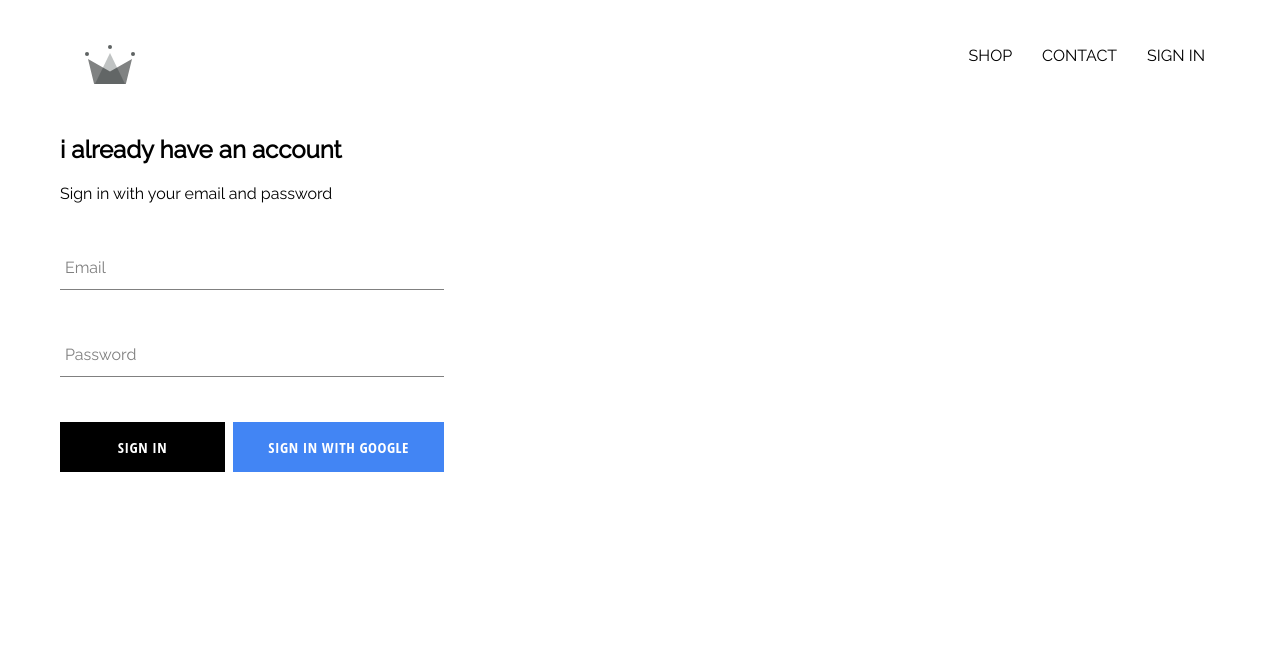
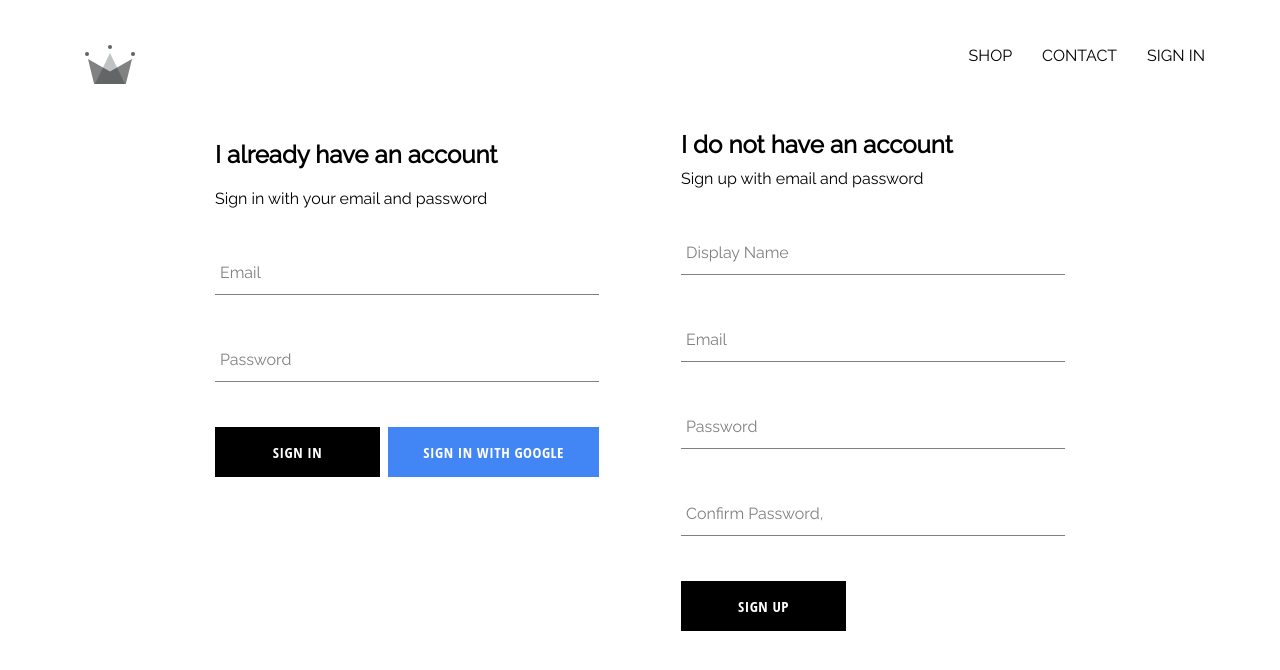
Before and after one commit to ofurum/clothing-store, a React (Create React App) app: page /sign-in-page in a window 1280 px wide. Shown: the top 670 px of the page. Built offline with nearby package versions, Linux system fonts and the light colour scheme; no server answers.

Commit message:
implemented firebase utils, included ability to store authenticated user

```diff
--- a/src/App.js
+++ b/src/App.js
@@ -7,7 +7,7 @@ import HomePage from './pages/Homepage/Homepage.component';
 import ShopPage from './pages/shopPage/shop.component';
 import Header from './component/Header/Header.component'
 import SignInSignUpPage from './pages/sign-in/sign-in.component';
-import {auth} from './firebase/firebase.utils'
+import {auth, createUserProfileDocument} from './firebase/firebase.utils'
 
 class App extends Component  {
       constructor(){
@@ -21,11 +21,31 @@ class App extends Component  {
     unsubscribeFromAuth = null;
 
     componentDidMount() {
-     this.unsubsribeFromAuth = auth.onAuthStateChanged(user => {
-        this.setState({currentUser: user})
+     this.unsubsribeFromAuth = auth.onAuthStateChanged( async (userAuth ) => {
+        // this.setState({currentUser: user})
+        if(userAuth){
+          const userRef = await createUserProfileDocument(userAuth);
 
-        console.log(user)
+
+          userRef.onSnapshot(
+            (snapShot) =>
+              this.setState(
+                {
+                  currentUser: {
+                    id: snapShot.id,
+                    ...snapShot.data(),
+                  },
+                },
+                () => {
+                  console.log(this.state);
+                }
+              ),
+            console.log(this.state)
+          );
+        }
+        this.setState({ currentUser: userAuth });
       })
+
     }
 
     componentWillUnmount() {
@@ -36,7 +56,7 @@ class App extends Component  {
     const {currentUser} = this.state
     return (
       <div>
-        <Header currentUser={currentUser}/>
+        <Header currentUser={currentUser} />
         <Switch>
           <Route exact path="/" component={HomePage} />
           <Route exact path="/shop" component={ShopPage} />
--- a/src/component/sign-in-form/sign-in.component.jsx
+++ b/src/component/sign-in-form/sign-in.component.jsx
@@ -30,11 +30,10 @@ class SignIn extends Component {
         const {email, password} = this.state
         return (
           <div className="sign-in">
-            <h2>i already have an account</h2>
+            <h2>I already have an account</h2>
             <span>Sign in with your email and password</span>
 
             <form onSubmit={this.handleSubmit}>
-              {/* //email section */}
               <FormInput
                 type="email"
                 value={email}
--- /dev/null
+++ b/src/component/sign-up-form/sign-up.component.jsx
@@ -0,0 +1,104 @@
+import React, { Component } from 'react';
+import FormInput from '../../component/form-input/form-input.component';
+import CustonButton from '../../component/custom-button/custom-button.component';
+import {auth, createUserProfileDocument} from '../../firebase/firebase.utils'
+import './sign-up.styles.scss';
+
+class SignUp extends Component {
+    constructor(props) {
+        super(props)
+
+        this.state = {
+            displayName: '',
+            email: '',
+            password: '',
+            confirmPassword: ''
+        }
+    }
+
+    handleChange = (e) => {
+        const {name, value} = e.target
+
+         this.setState({[name] : value})
+    }
+
+    handleSubmit = async (event) => {
+        event.preventDefault()
+        const { displayName, email, password, confirmPassword } = this.state;
+        if(password !== confirmPassword){
+            alert('passwords does not match')
+        }
+
+        try{
+            const {user} = await auth.createUserWithEmailAndPassword(email, password)
+
+           await createUserProfileDocument(user, {displayName})
+
+            this.setState({
+              displayName: "",
+              email: "",
+              password: "",
+              confirmPassword: "",
+            });
+
+        }catch(error){
+            let errorCode = error.code;
+            let errorMessage = error.message;
+            if (errorCode == "auth/weak-password") {
+              alert("The password is too weak.");
+            } else {
+              alert(errorMessage);
+            }
+        }
+    }
+
+
+    render() {
+        const { displayName, email, password, confirmPassword } = this.state
+        return (
+          <div className="sign-up">
+            <h2 className="title">I do not have an account</h2>
+            <span>Sign up with email and password</span>
+
+            <form className="sign-up-form" onSubmit={this.handleSubmit}>
+              <FormInput
+                type="text"
+                name="displayName"
+                value={displayName}
+                handleChange={this.handleChange}
+                label="Display Name"
+                required
+              />
+              <FormInput
+                type="email"
+                name="email"
+                value={email}
+                handleChange={this.handleChange}
+                label="Email"
+                required
+              />
+              <FormInput
+                type="password"
+                name="password"
+                value={password}
+                handleChange={this.handleChange}
+                label="Password"
+                required
+              />
+              <FormInput
+                type="password"
+                name="confirmPassword"
+                value={confirmPassword}
+                handleChange={this.handleChange}
+                label="Confirm Password,"
+                required
+              />
+              <CustonButton type="submit">SIGN UP</CustonButton>
+            </form>
+          </div>
+        );
+    }
+}
+
+
+export default SignUp;
--- /dev/null
+++ b/src/component/sign-up-form/sign-up.styles.scss
@@ -0,0 +1,9 @@
+.sign-up{
+    display: flex;
+    flex-direction: column;
+    width: 30vw;
+
+    .title{
+        margin: 10px 0;
+    }
+}
--- a/src/firebase/firebase.utils.js
+++ b/src/firebase/firebase.utils.js
@@ -14,6 +14,31 @@ const config = {
 
 firebase.initializeApp(config);
 
+export const createUserProfileDocument = async (userAuth, additionalData) => {
+  if(!userAuth) return;
+
+ const userRef = fireStore.doc(`user/${userAuth.uid}`)
+ const snapShot = await userRef.get();
+
+ if(!snapShot.exists){
+   const {displayName, email} = userAuth
+   const createdAt = new Date();
+    if(displayName === null) console.log('not accessing')
+   try {
+     await userRef.set({
+       displayName,
+       email,
+       createdAt,
+       ...additionalData,
+     });
+   } catch (error) {
+     console.log("user error : ", error.message);
+   }
+ }
+
+ return userRef;
+}
+
 export const auth = firebase.auth();
 export const fireStore = firebase.firestore()
 
--- a/src/pages/sign-in/sign-in.component.jsx
+++ b/src/pages/sign-in/sign-in.component.jsx
@@ -1,11 +1,13 @@
 import React from 'react';
-import SignIn from '../../component/sign-in-form/sign-in.component'
+import SignIn from '../../component/sign-in-form/sign-in.component';
+import SignUp from '../../component/sign-up-form/sign-up.component'
 import './sign-in.styles.scss';
 
 
 const SignInSignUpPage = () => (
     <div className="sign-in-sign-up-page">
         <SignIn />
+        <SignUp />
     </div>
 );
 
--- a/src/pages/sign-in/sign-in.styles.scss
+++ b/src/pages/sign-in/sign-in.styles.scss
@@ -0,0 +1,6 @@
+.sign-in-sign-up-page{
+    display: flex;
+    justify-content: space-between;
+    width: 850px;
+    margin: 30px auto;
+}
```
